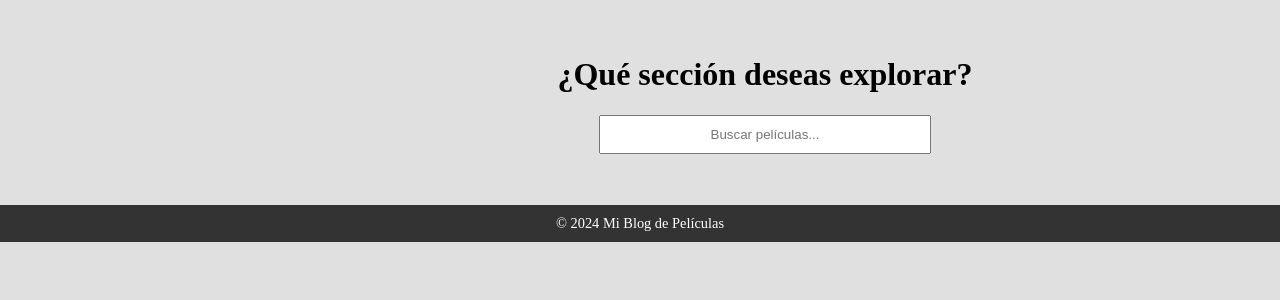
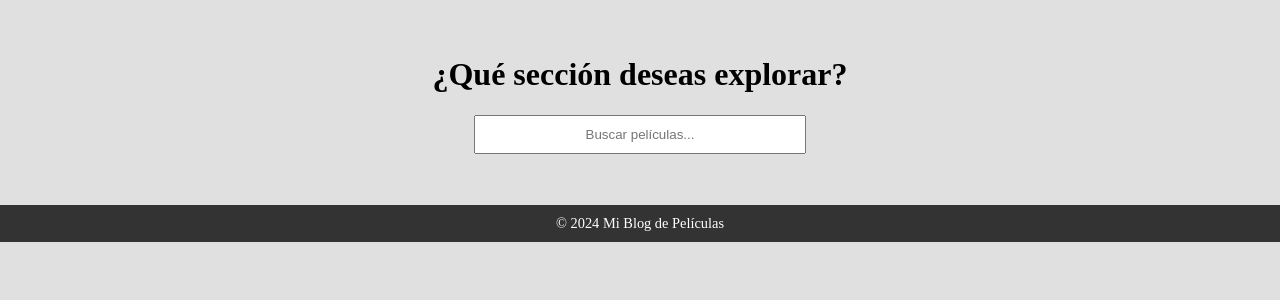
Before and after one commit to guadalupe-esteche/proyecto, a PHP site: page /paginas/explorar.php in a window 1280 px wide. Shown: the part 46-346 px from the top of the page. Run offline with PHP 8.4, Linux system fonts and the light colour scheme; data that the repository does not hold is empty.

Commit message:
19 commit

```diff
--- a/estilos/estilos.css
+++ b/estilos/estilos.css
@@ -858,11 +858,20 @@ footer p {
 /* Contenido principal */
 .contenido-pelicula {
     transition: margin-left 0.3s ease;
+    margin-left: 250px; /* Ajusta el espacio del ancho del menú */
+    padding: 15px;
 }
 
-/* Cuando el menú está abierto */
+.contenido-pelicula.centrado {
+    margin-left: auto;
+    margin-right: auto;
+    max-width: 100%; /* Ajusta según el ancho que desees */
+    transition: margin 0.3s ease;
+}
+
+/* Cuando el menú está abierto, aplica el margen izquierdo para dar espacio al menú */
 .contenido-pelicula.menu-abierto {
-    margin-left: 250px;
+    margin-left: 250px; /* Ajusta el margen según el ancho del menú */
 }
 
 /* Estilos para la tabla en el menú lateral */
@@ -941,8 +950,3 @@ nav a::after {
 nav a:hover::after {
     transform: scaleX(1);
 }
-
-.contenido-pelicula {
-    margin-left: 250px; /* Ajusta el espacio del ancho del menú */
-    padding: 15px;
-}
--- a/js/explorar.js
+++ b/js/explorar.js
@@ -99,9 +99,20 @@ function deslizarSeccion(direccion, seccionId) {
 function toggleMenu() {
     const menu = document.getElementById("menuLateral");
     const contenido = document.getElementById("contenidoPelicula");
+
+    // Alterna la clase para abrir o cerrar el menú
     menu.classList.toggle("abierto");
-    contenido.classList.toggle("menu-abierto");
+
+    // Si el menú está abierto, quita la clase centrado; si está cerrado, agrégala
+    if (menu.classList.contains("abierto")) {
+        contenido.classList.remove("centrado");
+        contenido.classList.add("menu-abierto");
+    } else {
+        contenido.classList.remove("menu-abierto");
+        contenido.classList.add("centrado");
+    }
 }
+
 
 // Ajustar películas al cargar y redimensionar la ventana
 function ajustarPeliculas() {
--- a/paginas/explorar.php
+++ b/paginas/explorar.php
@@ -43,7 +43,7 @@ include '../conexion/conexion.php'; // Conectar a la base de datos
         </nav>
 
         <main class="pagina-peliculas">
-            <div id="contenidoPelicula" class="contenido-pelicula">
+            <div id="contenidoPelicula" class="contenido-pelicula centrado">
                 <h1>¿Qué sección deseas explorar?</h1>
                 <input type="text" id="buscar" placeholder="Buscar películas..." onkeyup="filtrarPeliculas()"
                     onkeydown="detenerEnter(event)">
```
